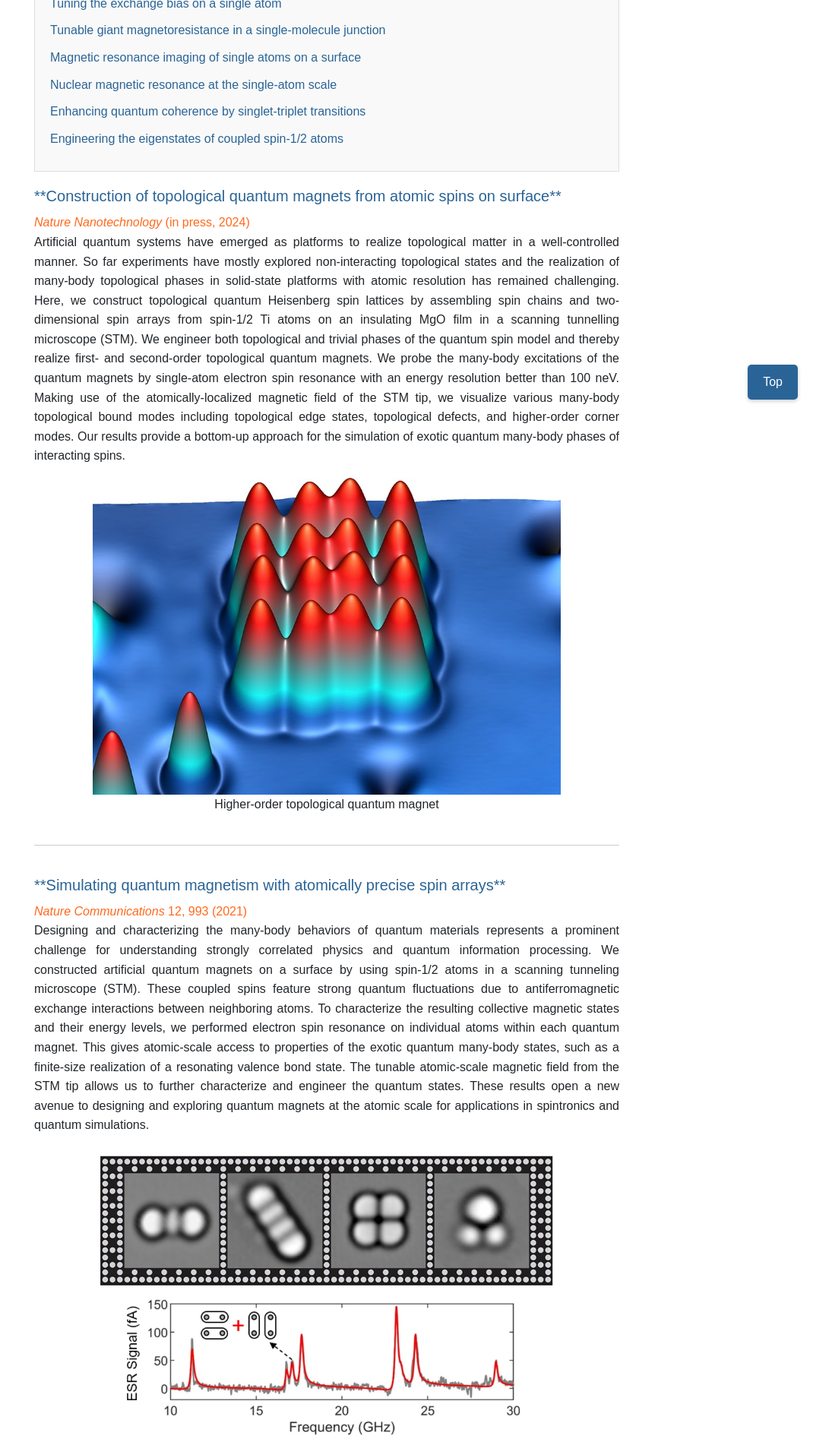
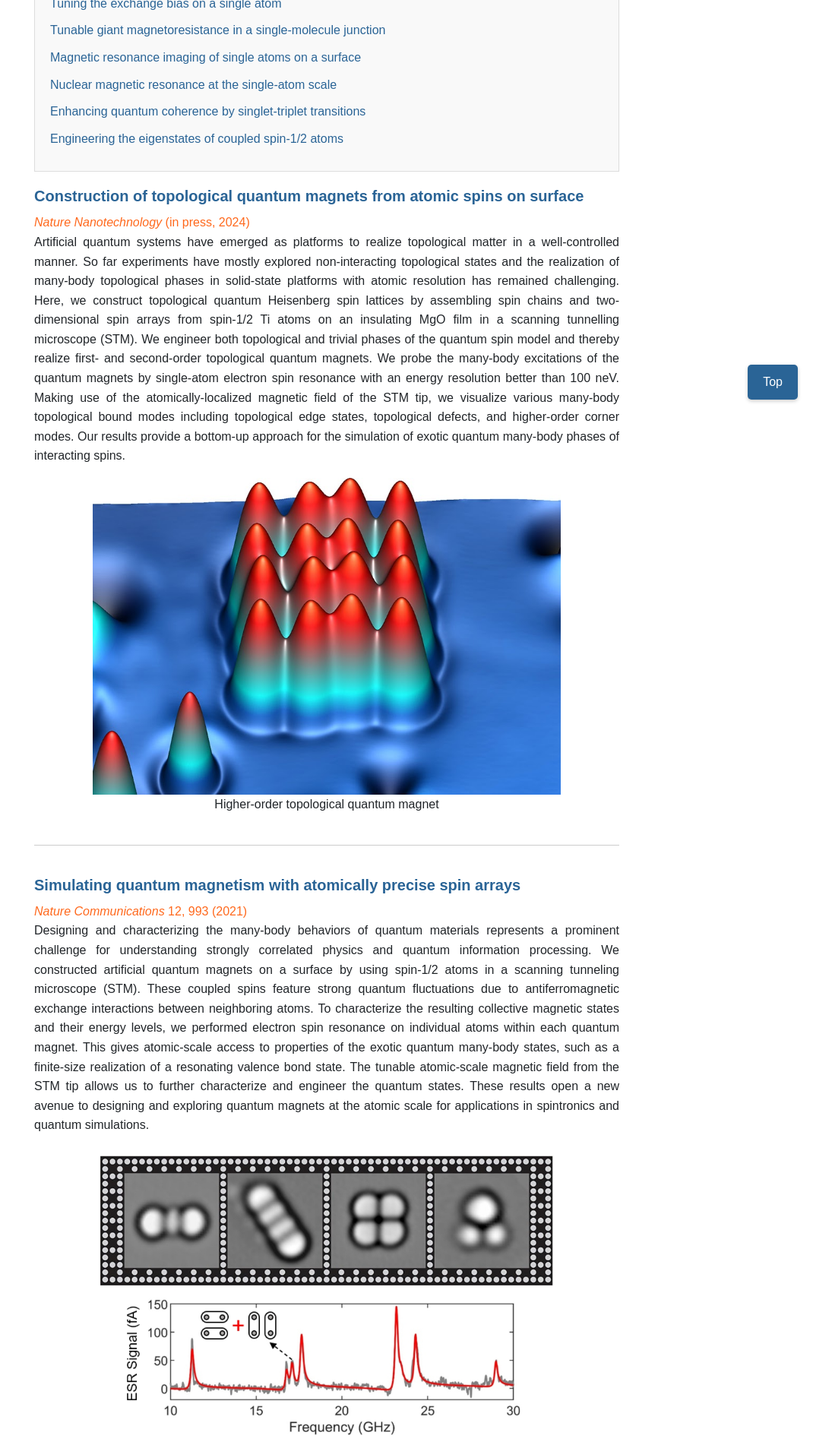
Before and after one commit to ZoomWuun/Q03i, a Jekyll site: the page built from _pages/highlights.html, in a window 1280 px wide. Shown: the part 354-2260 px from the top of the page at 76% size, without its empty margins (210-1280 px from the left). Built offline with Jekyll 4.4.1, drawn with Linux system fonts in a browser that asks for light colours; some of the changed text lies outside the part shown.

Commit message:
Add files via upload

```diff
--- a/_pages/highlights.html
+++ b/_pages/highlights.html
@@ -23,6 +23,7 @@ permalink: /highlights/
     margin: 0 0 10px 0;
     color: #2a6496;
     font-size: 20px; /* 默认字体大小 */
+    font-weight: bold; /* 加粗标题 */
     }
 
     /* 小屏幕手机 */
@@ -103,7 +104,7 @@ permalink: /highlights/
         </div>
 
         <div id="Nanotechnology_2024" class="highlight">
-            <h2>**Construction of topological quantum magnets from atomic spins on surface**</h2>
+            <h2>Construction of topological quantum magnets from atomic spins on surface</h2>
             <a href="https://arxiv.org/abs/2403.14145", target="_blank"><em>Nature Nanotechnology </em>(in press, 2024)</a>
             <p>Artificial quantum systems have emerged as platforms to realize topological matter in a well-controlled manner. So far experiments have mostly explored non-interacting topological states and the realization of many-body topological phases in solid-state platforms with atomic resolution has remained challenging. Here, we construct topological quantum Heisenberg spin lattices by assembling spin chains and two-dimensional spin arrays from spin-1/2 Ti atoms on an insulating MgO film in a scanning tunnelling microscope (STM). We engineer both topological and trivial phases of the quantum spin model and thereby realize first- and second-order topological quantum magnets. We probe the many-body excitations of the quantum magnets by single-atom electron spin resonance with an energy resolution better than 100 neV. Making use of the atomically-localized magnetic field of the STM tip, we visualize various many-body topological bound modes including topological edge states, topological defects, and higher-order corner modes. Our results provide a bottom-up approach for the simulation of exotic quantum many-body phases of interacting spins.</p>
             <img src="/assets/images/highlights/Nanotechnology_2024.jpg" alt="Nanotechnology_2024">
@@ -113,7 +114,7 @@ permalink: /highlights/
         <hr>
 
         <div id="NatureCommunications_2021" class="highlight">
-            <h2>**Simulating quantum magnetism with atomically precise spin arrays**</h2>
+            <h2>Simulating quantum magnetism with atomically precise spin arrays</h2>
             <a href="https://www.nature.com/articles/s41467-021-21274-5", target="_blank"><em>Nature Communications </em>12, 993 (2021)</a>
             <p>Designing and characterizing the many-body behaviors of quantum materials represents a prominent challenge for understanding strongly correlated physics and quantum information processing. We constructed artificial quantum magnets on a surface by using spin-1/2 atoms in a scanning tunneling microscope (STM). These coupled spins feature strong quantum fluctuations due to antiferromagnetic exchange interactions between neighboring atoms. To characterize the resulting collective magnetic states and their energy levels, we performed electron spin resonance on individual atoms within each quantum magnet. This gives atomic-scale access to properties of the exotic quantum many-body states, such as a finite-size realization of a resonating valence bond state. The tunable atomic-scale magnetic field from the STM tip allows us to further characterize and engineer the quantum states. These results open a new avenue to designing and exploring quantum magnets at the atomic scale for applications in spintronics and quantum simulations.</p>
             <img src="/assets/images/highlights/NatureCommunications_2021.png" alt="NatureCommunications_2021">
@@ -123,7 +124,7 @@ permalink: /highlights/
         <hr>
 
         <div id="Science_2019" class="highlight">
-            <h2>**Coherent surface spin manipulation**</h2>
+            <h2>Coherent surface spin manipulation</h2>
             <a href="https://www.science.org/doi/10.1126/science.aay6779", target="_blank"><em>Science </em>366, 509 (2019)</a>
             <p>Spin-based quantum information processing requires coherent spin manipulation. We demonstrate coherent control of surface titanium and iron atom spins on a magnesium oxide surface with a magnetic scanning tunneling microscope tip. Arbitrary sequences of fast electrical pulses delivered to the top induced large electric fields. These fields drove metal-atom movement, which then modulated the tip-atom exchange interaction to create an oscillating effective magnetic field. Advanced spin-control protocols such as Ramsey fringes and Hahn spin echoes revealed quantum dynamics, such as coherent oscillations in a titanium atom dimer assembled on the surface with the tip.</p>
             <img src="/assets/images/highlights/Science_2019.png" alt="Science_2019">
@@ -133,7 +134,7 @@ permalink: /highlights/
         <hr>
 
         <div id="PRL_2019" class="highlight">
-            <h2>**Tuning the exchange bias on a single atom**</h2>
+            <h2>Tuning the exchange bias on a single atom</h2>
             <a href="https://journals.aps.org/prl/abstract/10.1103/PhysRevLett.122.227203", target="_blank"><em>Physical Review Letters </em>122, 227203 (2019)</a>
             <p>Shrinking spintronic devices to the nanoscale ultimately requires localized control of individual atomic magnetic moments. At these length scales, the exchange interaction plays important roles, such as in the stabilization of spin-quantization axes, the production of spin frustration, and creation of magnetic ordering. Here, we demonstrate the precise control of the exchange bias experienced by a single atom on a surface, covering an energy range of 4 orders of magnitude. The exchange interaction is continuously tunable from milli-eV to micro-eV by adjusting the separation between a spin-1/2 atom on a surface and the magnetic tip of a scanning tunneling microscope. We seamlessly combine inelastic electron tunneling spectroscopy and electron spin resonance to map out the different energy scales. This control of exchange bias over a wide span of energies provides versatile control of spin states, with applications ranging from precise tuning of quantum state properties, to strong exchange bias for local spin doping. In addition, we show that a time-varying exchange interaction generates a localized ac magnetic field that resonantly drives the surface spin. The static and dynamic control of the exchange interaction at the atomic scale provides a new tool to tune the quantum states of coupled-spin systems.</p>
             <img src="/assets/images/highlights/PRL_2019.png" alt="PRL_2019">
@@ -143,7 +144,7 @@ permalink: /highlights/
         <hr>
 
         <div id="NatureCommunications_2019" class="highlight">
-            <h2>**Tunable giant magnetoresistance in a single-molecule junction**</h2>
+            <h2>Tunable giant magnetoresistance in a single-molecule junction</h2>
             <a href="https://www.nature.com/articles/s41467-019-11587-x", target="_blank"><em>Nature Communications </em>10, 3599 (2019)</a>
             <p>Controlling electronic transport through a single-molecule junction is crucial for molecular electronics or spintronics. In magnetic molecular devices, the spin degree-of-freedom can be used to this end since the magnetic properties of the magnetic ion centers fundamentally impact the transport through the molecules. Here we demonstrate that the electron pathway in a single-molecule device can be selected between two molecular orbitals by varying a magnetic field, giving rise to a tunable anisotropic magnetoresistance up to 93%. The unique tunability of the electron pathways is due to the magnetic reorientation of the transition metal center, resulting in a re-hybridization of molecular orbitals. We obtain the tunneling electron pathways by Kondo effect, which manifests either as a peak or a dip line shape. The energy changes of these spin-reorientations are remarkably low and less than one millielectronvolt. The large tunable anisotropic magnetoresistance could be used to control electronic transport in molecular spintronics.</p>
             <img src="/assets/images/highlights/NatureCommunications_2019.png" alt="NatureCommunications_2019">
@@ -153,7 +154,7 @@ permalink: /highlights/
         <hr>
 
         <div id="NaturePhysics_2019" class="highlight">
-            <h2>**Magnetic resonance imaging of single atoms on a surface**</h2>
+            <h2>Magnetic resonance imaging of single atoms on a surface</h2>
             <a href="https://www.nature.com/articles/s41567-019-0573-x", target="_blank"><em>Nature Physics </em>15, 1005 (2019)</a>
             <p>Magnetic resonance imaging (MRI) revolutionized diagnostic medicine and biomedical research by allowing non-invasive access to spin ensembles. To enhance MRI resolution to the nanometre scale, new approaches including scanning probe methods have been used in recent years, which culminated in the detection of individual spins. This allowed for the visualization of organic samples and magnetic structures, as well as identifying the location of electron and nuclear spins. Here, we demonstrate the MRI of individual atoms on a surface. The set-up, implemented in a cryogenic scanning tunnelling microscope, uses single-atom electron spin resonance to achieve sub-ångström resolution, exceeding the spatial resolution of previous MRI experiments by one to two orders of magnitude. We find that MRI scans of different atomic species and with different probe tips lead to unique signatures in the resonance images. These signatures reveal the magnetic interactions between the tip and the atom, in particular magnetic dipolar and exchange interaction.</p>
             <img src="/assets/images/highlights/NaturePhysics_2019.png" alt="NaturePhysics_2019">
@@ -163,7 +164,7 @@ permalink: /highlights/
         <hr>
 
         <div id="NatureNanotechnology_2018" class="highlight">
-            <h2>**Nuclear magnetic resonance at the single-atom scale**</h2>
+            <h2>Nuclear magnetic resonance at the single-atom scale</h2>
             <a href="https://www.nature.com/articles/s41565-018-0296-7", target="_blank"><em>Nature Nanotechnology </em>13, 1120 (2018)</a>
             <p>Nuclear magnetic resonance (NMR), the resonant control of nuclear spins, is a powerful probe of the local magnetic and chemical environments of the nuclei. Addressing nuclear spins individually, in order to sense the distinct environment of each atom, is difficult due to the small nuclear magnetic moment. In this work, we used the spin-polarized current from the STM tip to polarize the nuclear spin of individual Cu atoms, and use the electric field to resonantly drive nuclear spin transitions. By employing the electron–nuclear hyperfine interaction, the spin angular momentum is transferred from tunneling electrons to the nucleus of individual Cu atoms. The current-controlled nuclear polarization should be also present in other quantum systems such as the nuclear spins embedded in single-molecule magnets. Thus, this technique offers a general route towards electrically-controlled nuclear spin devices. Electrically-driven NMR also provides a new means to detect the atomic-scale magnetic environment in nanomagnets.</p>
             <img src="/assets/images/highlights/NatureNanotechnology_2018.png" alt="NatureNanotechnology_2018">
@@ -173,7 +174,7 @@ permalink: /highlights/
         <hr>
 
         <div id="ScienceAdvances_2018" class="highlight">
-            <h2>**Enhancing quantum coherence by singlet-triplet transitions**</h2>
+            <h2>Enhancing quantum coherence by singlet-triplet transitions</h2>
             <a href="https://www.science.org/doi/10.1126/sciadv.aau4159", target="_blank"><em>Science Advances </em>4, eaau4159 (2018)</a>
             <p>Manipulation of spin states at the single-atom scale underlies spin-based quantum information processing and spintronic devices. These applications require protection of the spin states against quantum decoherence due to interactions with the environment. While a single spin is easily disrupted, a coupled-spin system can resist decoherence by using a subspace of states that is immune to magnetic field fluctuations. Here, we engineered the magnetic interactions between the electron spins of two spin-1/2 atoms to create a “clock transition” and thus enhance their spin coherence. To construct and electrically access the desired spin structures, we use atom manipulation combined with electron spin resonance (ESR) in a scanning tunneling microscope. We show that a two-level system composed of a singlet state and a triplet state is insensitive to local and global magnetic field noise, resulting in much longer spin coherence times compared with individual atoms. Moreover, the spin decoherence resulting from the interaction with tunneling electrons is markedly reduced by a homodyne readout of ESR. These results demonstrate that atomically precise spin structures can be designed and assembled to yield enhanced quantum coherence.</p>
             <img src="/assets/images/highlights/ScienceAdvances_2018.png" alt="ScienceAdvances_2018">
@@ -183,7 +184,7 @@ permalink: /highlights/
         <hr>
 
         <div id="PRL_2017" class="highlight">
-            <h2>**Engineering the eigenstates of coupled spin-1/2 atoms**</h2>
+            <h2>Engineering the eigenstates of coupled spin-1/2 atoms</h2>
             <a href="https://journals.aps.org/prl/abstract/10.1103/PhysRevLett.119.227206", target="_blank"><em>Physical Review Letters </em>119, 227206 (2017)</a>
             <p>Quantum spin networks having engineered geometries and interactions are eagerly pursued for quantum simulation and access to emergent quantum phenomena such as spin liquids. Spin-1/2 centers are particularly desirable, because they readily manifest coherent quantum fluctuations. Here we introduce a controllable spin-1/2 architecture consisting of titanium atoms on a magnesium oxide surface. We tailor the spin interactions by atomic-precision positioning using a scanning tunneling microscope (STM) and subsequently perform electron spin resonance on individual atoms to drive transitions into and out of quantum eigenstates of the coupled-spin system. Interactions between the atoms are mapped over a range of distances extending from highly anisotropic dipole coupling to strong exchange coupling. The local magnetic field of the magnetic STM tip serves to precisely tune the superposition states of a pair of spins. The precise control of the spin-spin interactions and ability to probe the states of the coupled-spin network by addressing individual spins will enable the exploration of quantum many-body systems based on networks of spin-1/2 atoms on surfaces.</p>
             <img src="/assets/images/highlights/PRL_2017.png" alt="PRL_2017">
```
